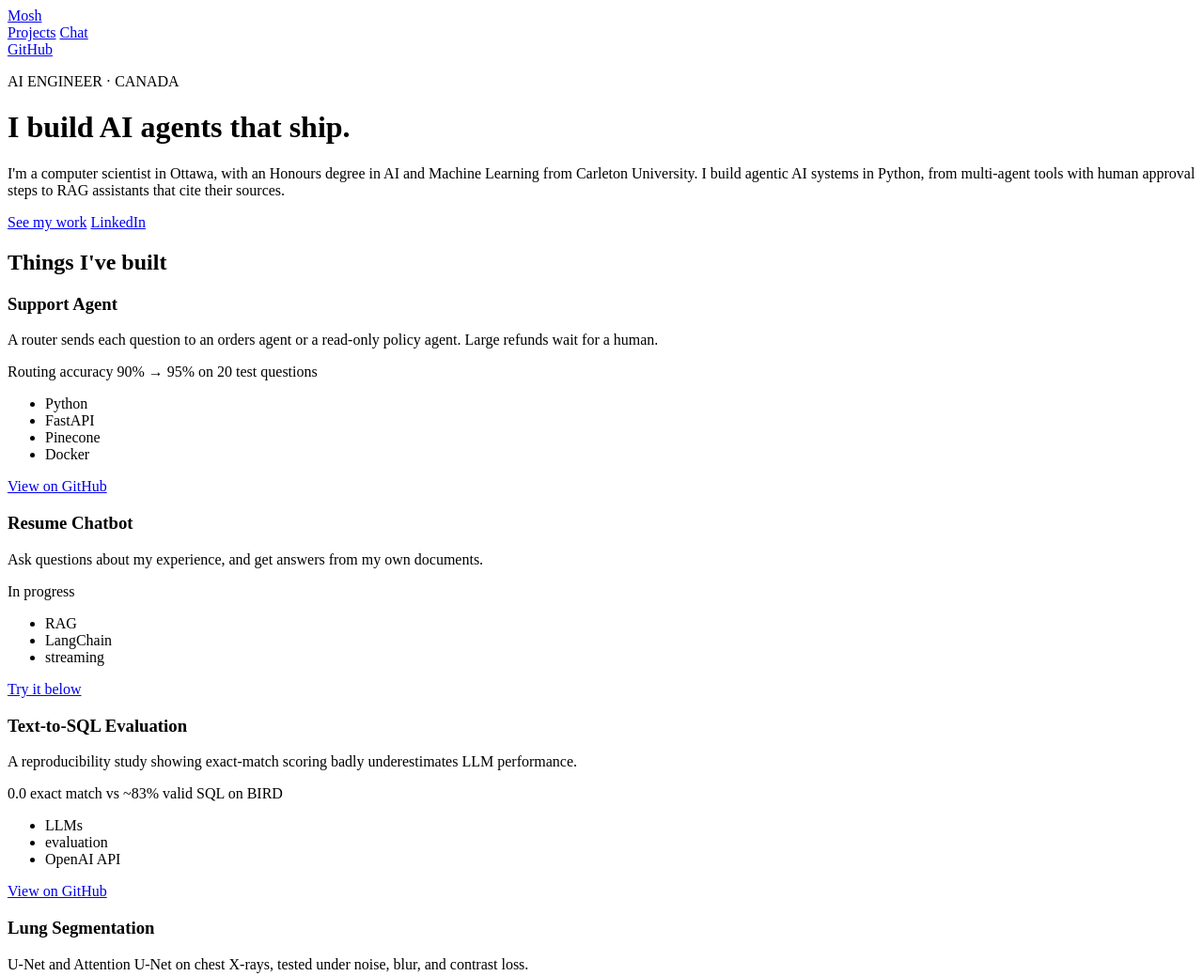
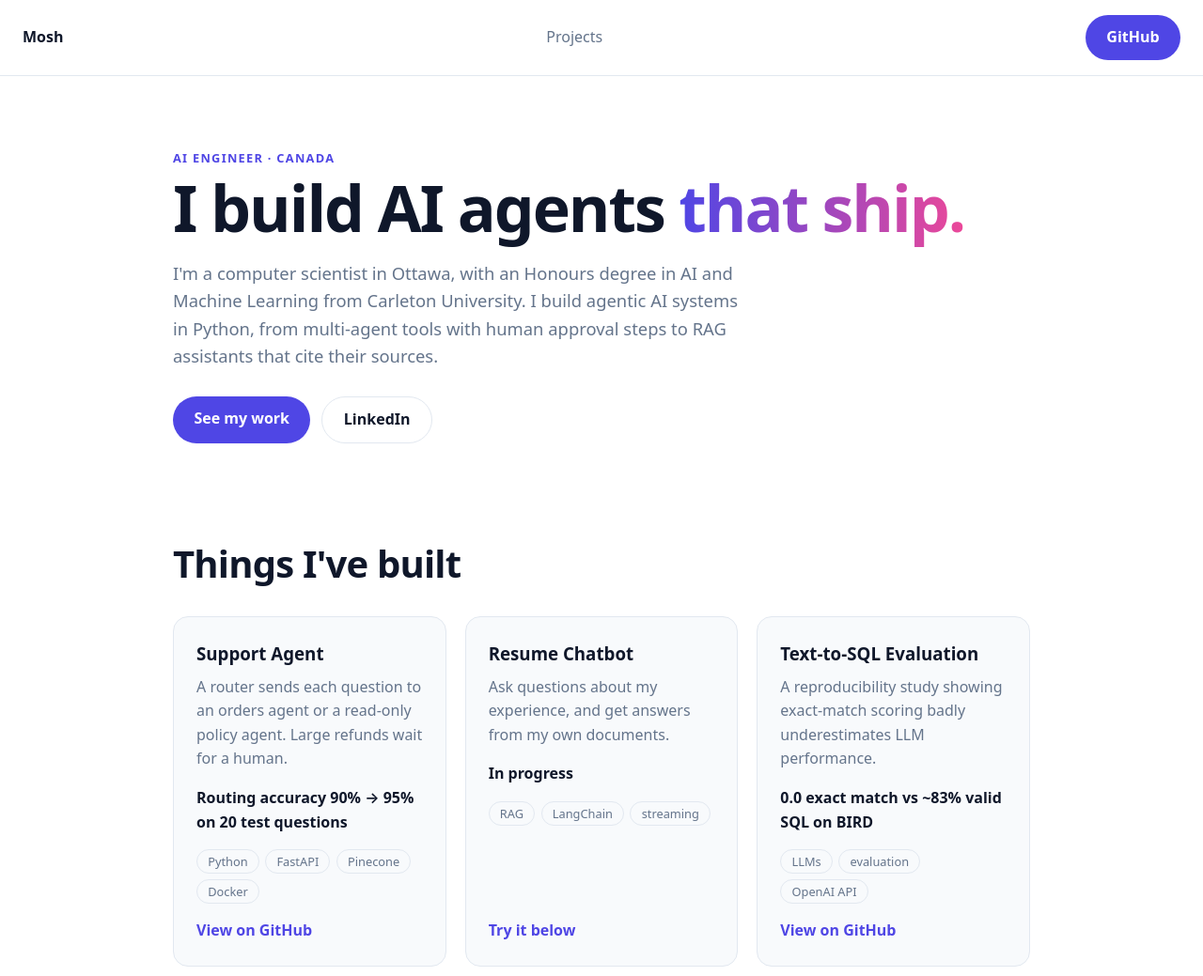
Before and after one commit to Mosh1132/resume-chatbot, a plain HTML site: page site/index.html in a window 1280 px wide. Shown: the top 1039 px of the page at 94% size. Drawn offline with Linux system fonts and the light colour scheme.

Commit message:
Publish portfolio site

```diff
--- a/site/index.html
+++ b/site/index.html
@@ -11,9 +11,12 @@
         <a class="logo" href="#">Mosh</a>
         <div class="links">
             <a href="#projects">Projects</a>
-            <a href="#chat">Chat</a>
+<!--            <a href="#chat">Chat</a>-->
+<!--            <a href="mailto:moluwashina@gmail.com?subject=Hello%20Mosh&body=Hi%20Mosh%2C%20I%20saw%20your%20portfolio%20and%20would%20like%20to%20talk.">-->
+<!--  Contact-->
+<!--</a>-->
         </div>
-        <a href="https://github.com/Mosh1132" class="button">GitHub</a>
+        <a href="https://github.com/Mosh1132" target="_blank" class="button">GitHub</a>
     </nav>
     <header class="hero">
         <p class="eyebrow">AI ENGINEER · CANADA</p>
@@ -22,7 +25,7 @@
   I build agentic AI systems in Python, from multi-agent tools with human approval steps to RAG assistants that cite their sources.</p>
         <div class="actions">
             <a class="button" href="#projects">See my work</a>
-            <a href="https://www.linkedin.com/in/mosopefoluwa-oluwashina-9428b6300/" class="button ghost">LinkedIn</a>
+            <a href="https://www.linkedin.com/in/mosopefoluwa-oluwashina-9428b6300/" target="_blank" class="button ghost">LinkedIn</a>
         </div>
     </header>
     <main>
@@ -39,7 +42,7 @@
                         <li>Pinecone</li>
                         <li>Docker</li>
                     </ul>
-                    <a href="https://github.com/Mosh1132/support-agent">View on GitHub</a>
+                    <a href="https://github.com/Mosh1132/support-agent" target="_blank">View on GitHub</a>
                 </article>
                 <article class="card">
                     <h3>Resume Chatbot</h3>
@@ -61,7 +64,7 @@
                         <li>evaluation</li>
                         <li>OpenAI API</li>
                     </ul>
-                    <a href="https://github.com/Mosh1132/text-to-sql-eval-sensitivity">View on GitHub</a>
+                    <a href="https://github.com/Mosh1132/text-to-sql-eval-sensitivity" target="_blank">View on GitHub</a>
                 </article>
                 <article class="card">
                     <h3>Lung Segmentation</h3>
@@ -71,7 +74,7 @@
                         <li>Deep learning</li>
                         <li>segmentation</li>
                     </ul>
-                    <a href="https://github.com/Mosh1132/lung-segmentation-robustness">View on GitHub</a>
+                    <a href="https://github.com/Mosh1132/lung-segmentation-robustness" target="_blank">View on GitHub</a>
                 </article>
                 <article class="card">
                     <h3>Emoji-Aware Sentiment</h3>
@@ -82,7 +85,7 @@
                         <li>scikit-learn</li>
                         <li>BiLSTM</li>
                     </ul>
-                    <a href="https://github.com/Mosh1132/emoji-aware-sentiment-analysis">View on GitHub</a>
+                    <a href="https://github.com/Mosh1132/emoji-aware-sentiment-analysis" target="_blank">View on GitHub</a>
                 </article>
                 <article class="card">
                     <h3>Stroke Prediction</h3>
@@ -93,17 +96,19 @@
                         <li>imbalance</li>
                         <li>evaluation</li>
                     </ul>
-                    <a href="https://github.com/Mosh1132/stroke-prediction-r">View on GitHub</a>
+                    <a href="https://github.com/Mosh1132/stroke-prediction-r" target="_blank">View on GitHub</a>
                 </article>
             </div>
         </section>
-        <section id="chat">
-            <h2>Ask me anything</h2>
-            <p>The chat box goes here</p>
-        </section>
+<!--        <section id="chat">-->
+<!--            <h2>Ask me anything</h2>-->
+<!--            <p>The chat box goes here</p>-->
+<!--        </section>-->
     </main>
     <footer>
         <p>Mosh Oluwashina</p>
+        <p><a href="mailto:moluwashina@gmail.com?subject=Hello%20Mosh&body=Hi%20Mosh%2C%20I%20saw%20your%20portfolio%20and%20would%20like%20to%20talk.">moluwashina@gmail.com</a> · <a href="https://www.linkedin.com/in/mosopefoluwa-oluwashina-9428b6300/">LinkedIn</a></p>
     </footer>
+    <script src="chat.js"></script>
 </body>
 </html>
--- a/site/style.css
+++ b/site/style.css
@@ -0,0 +1,181 @@
+* {box-sizing: border-box}
+:root {
+    --accent: #4f46e5;
+    --bg: #ffffff;
+    --text: #0f172a;
+    --muted: #64748b;
+    --border: #e2e8f0;
+    --card: #f8fafc;
+    --on-accent: #ffffff;
+    color-scheme: light dark;
+}
+body {
+    margin: 0;
+    font-family: system-ui, -apple-system, "Segoe UI", Roboto, sans-serif;
+    line-height: 1.6;
+    color: var(--text);
+    background: var(--bg);
+}
+main, header, footer {
+    margin: 0 auto;
+    max-width: 960px;
+    padding: 4rem 1.5rem;
+}
+a {
+    color: var(--accent);
+}
+.topbar{
+    display: flex;
+    justify-content: space-between;
+    align-items: center;
+    padding: 1rem 1.5rem;
+    border-bottom: 1px solid var(--border);
+    position: sticky;
+    top: 0;
+    background: var(--bg);
+    z-index: 10;
+}
+nav a {
+    text-decoration: none;
+    color: var(--muted);
+}
+.links {
+    display: flex;
+    gap: 1.5rem;
+}
+.logo {
+    font-weight: 700;
+    color: var(--text);
+}
+h1 {
+    font-size: clamp(2.25rem, 6vw, 4.25rem);
+    line-height: 1.05;
+    letter-spacing: -0.03em;
+    margin-top: 0;
+    margin-bottom: 1.25rem;
+
+}
+.gradient{
+    background: linear-gradient(90deg, var(--accent), #ec4899);
+    -webkit-background-clip: text;
+    background-clip: text;
+    color: transparent;
+}
+.button {
+    display: inline-block;
+    padding: 0.7rem 1.4rem;
+    background: var(--accent);
+    color: var(--on-accent);
+    border-radius: 999px;
+    font-weight: 600;
+    text-decoration: none;
+    transition: opacity 0.15s ease, transform 0.15s ease;
+}
+.button.ghost {
+    background: transparent;
+    color: var(--text);
+    border: 1px solid var(--border);
+}
+.button:hover {
+    opacity: 0.8;
+    transform: translateY(-3px);
+}
+.hero {
+    padding-bottom: 2rem;
+}
+.eyebrow {
+    font-size: 0.8rem;
+    font-weight: 600;
+    letter-spacing: 0.1em;
+    margin-bottom: .5em;
+    color: var(--accent);
+}
+.lead {
+    color: var(--muted);
+    font-size: 1.15rem;
+    max-width: 620px;
+}
+.actions {
+    display: flex;
+    flex-wrap: wrap;
+    gap: 0.75rem;
+    margin-top: 1.75rem;
+}
+.grid {
+    display: grid;
+    gap: 1.25rem;
+    grid-template-columns: repeat(auto-fit, minmax(280px, 1fr));
+}
+.card {
+    background: var(--card);
+    border: 1px solid var(--border);
+    border-radius: 16px;
+    padding: 1.5rem;
+    transition: transform 0.2s ease, border-color 0.2s ease;
+    display: flex;
+    flex-direction: column;
+    position: relative;
+}
+.card:hover{
+    transform: translateY(-4px);
+    border-color: var(--accent);
+}
+.card h3{
+    margin: 0 0 0.5rem;
+}
+.card p{
+    margin: 0 0 1rem;
+    color: var(--muted);
+}
+.card .stat{
+    color: var(--text);
+    font-weight: 600;
+}
+.card ul{
+    list-style: none;
+    padding: 0;
+    margin: 0 0 1rem;
+    display: flex;
+    flex-wrap: wrap;
+    gap: 0.4rem;
+}
+.card li {
+    padding: 0.1rem 0.7rem;
+    font-size: 0.8rem;
+    color: var(--muted);
+    border: 1px solid var(--border);
+    border-radius: 999px;
+}
+.card a {
+    margin-top: auto;
+    font-weight: 600;
+    text-decoration: none;
+}
+.card a::after {
+    content: "";
+    position: absolute;
+    inset: 0;
+}
+h2{
+    font-size: clamp(1.75rem, 4vw, 2.5rem);
+    letter-spacing: -0.02em;
+    margin: 0 0 1.5rem;
+}
+footer p{
+    color: var(--muted);
+    text-align: center;
+}
+.card:focus-within {
+    border-color: var(--accent);
+}
+@media (prefers-color-scheme: dark) {
+    :root {
+        --bg: #0b0d12;
+        --text: #f1f5f9;
+        --muted: #94a3b8;
+        --accent: #818cf8;
+        --border: #232733;
+        --card: #12151c;
+        --on-accent: #0b0d12;
+    }
+}
```
